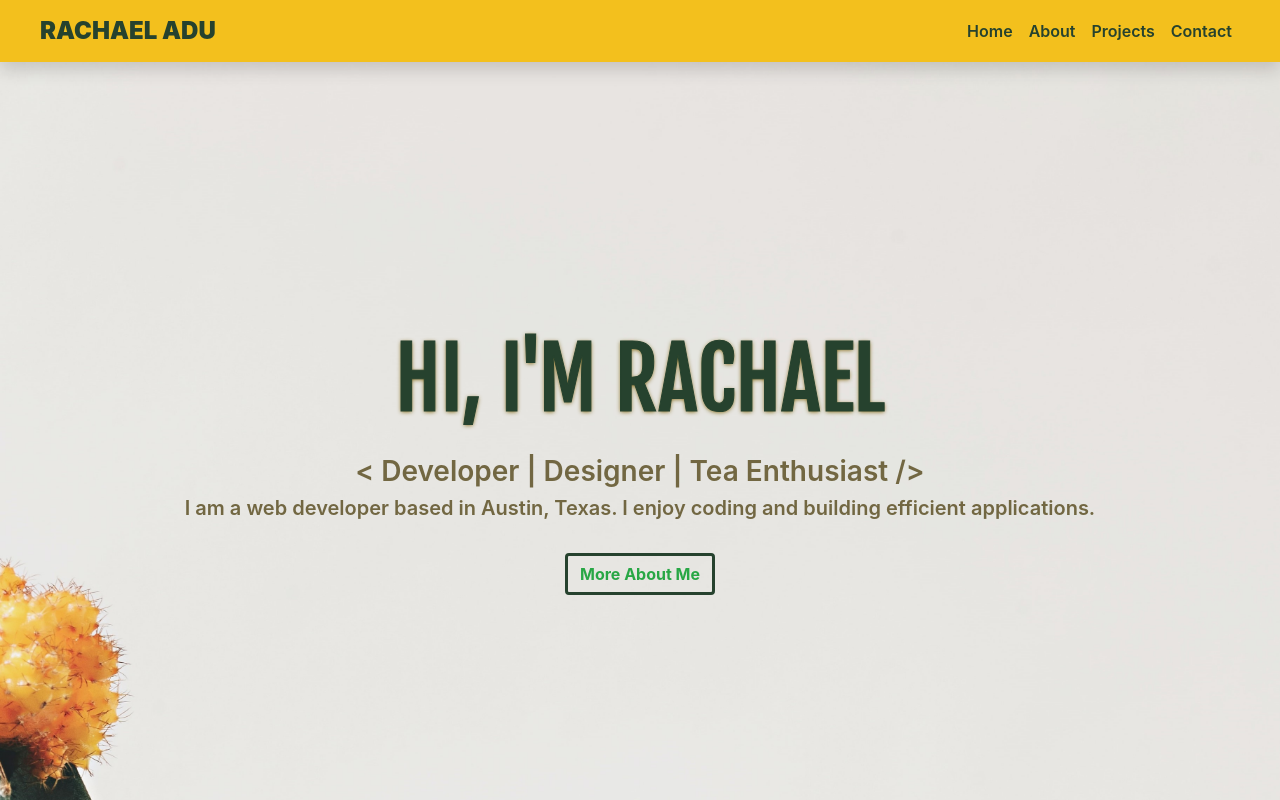
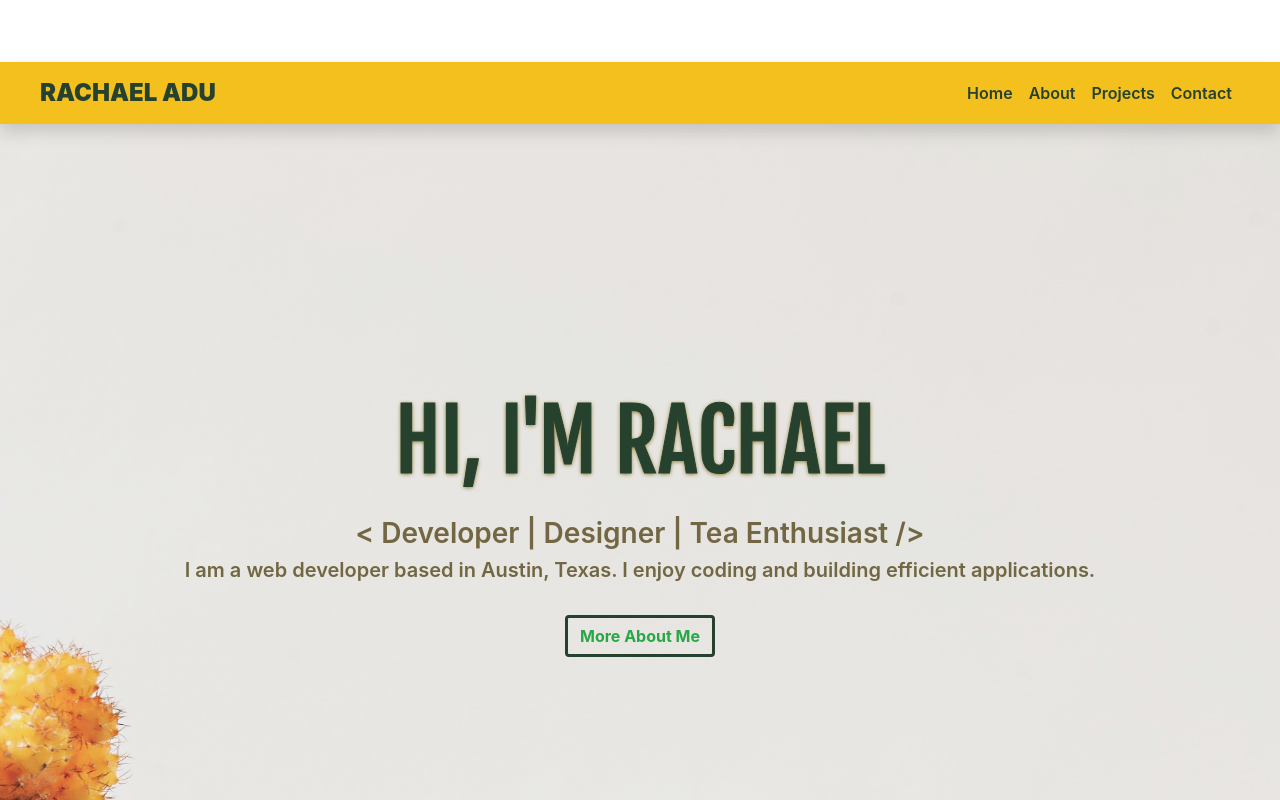
Before and after one commit to rad-a/portfolio-react, a React (Create React App) app: page / in a window 1280 px wide. Shown: the top 800 px of the page. Built offline with nearby package versions, Linux system fonts and the light colour scheme.

Commit message:
Added style for reusable container div components

```diff
--- a/src/App.css
+++ b/src/App.css
@@ -1,3 +1,15 @@
+html,body {
+  min-height: 100%!important;
+}
+
+body {
+  padding-top: 62px; /*prevents fixed navbar overlap */
+}
+
+.mainContainer {
+  height: 100%;
+}
+
 .App {
   text-align: center;
 }
@@ -28,6 +40,10 @@
   color: #61dafb;
 }
 
+.reducedHeight {
+  padding-bottom: 0!important;
+}
+
 @keyframes App-logo-spin {
   from {
     transform: rotate(0deg);
```
